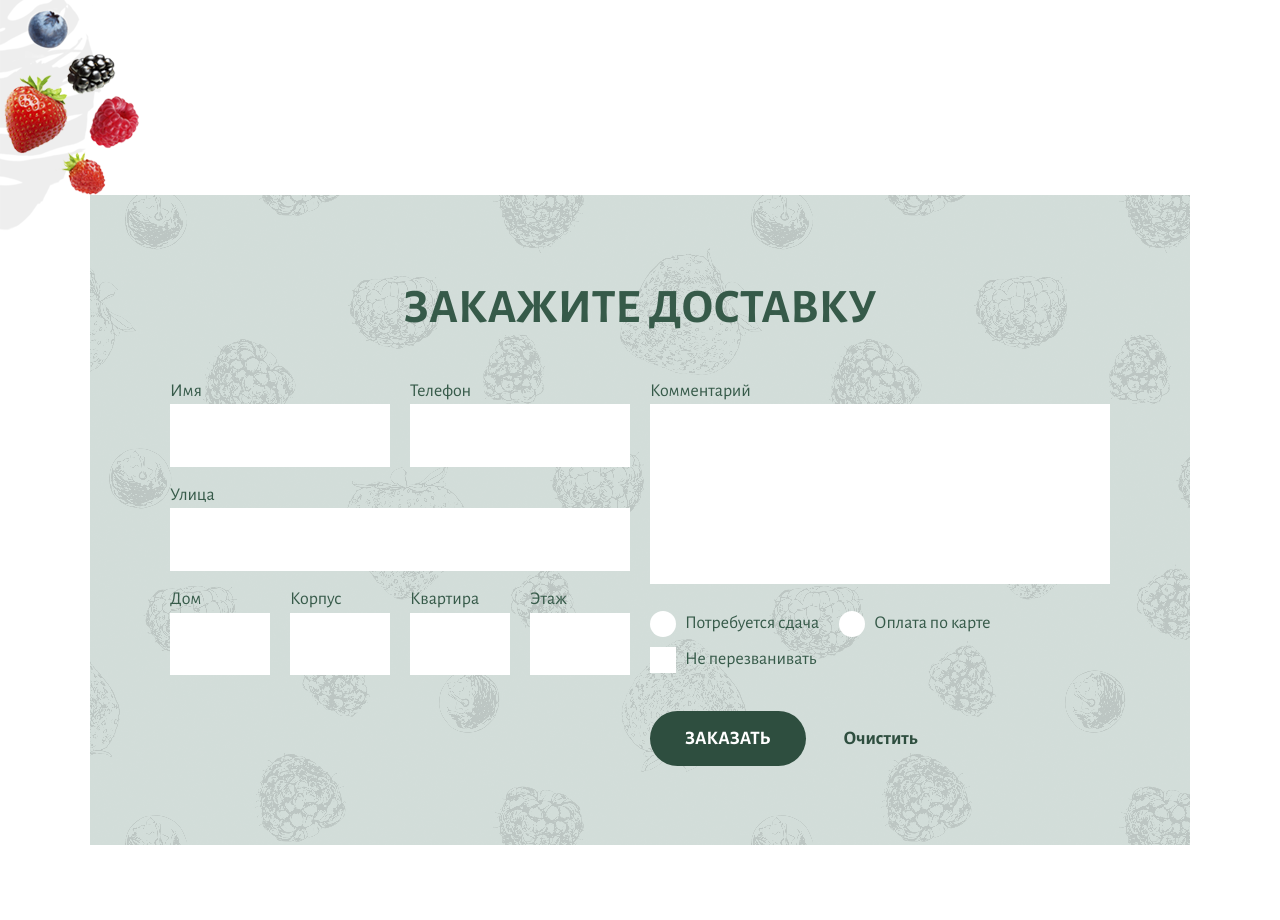
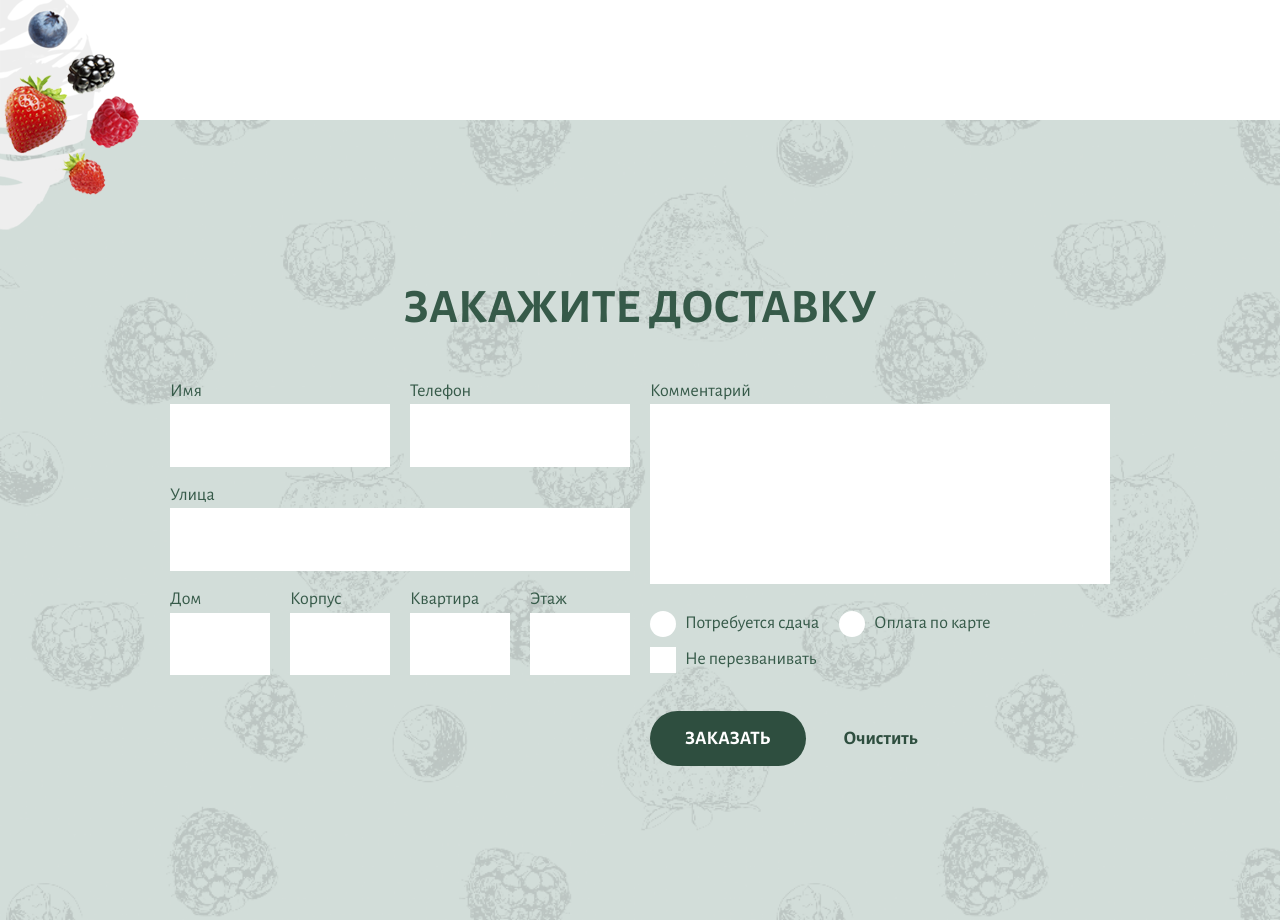
Before and after one commit to alexvik/alexvik.github.io, a plain HTML site: page index.html in a window 1280 px wide. Shown: the part 2280-3200 px from the top of the page. Drawn offline with nearby package versions, Linux system fonts and the light colour scheme.

Commit message:
Fixed bug in delivery form background.

```diff
--- a/css/blocks/delivery.scss
+++ b/css/blocks/delivery.scss
@@ -1,5 +1,5 @@
 .delivery {
-  background: url('./../../images/decor/form-pattern.png') center center no-repeat;
+  background: url('./../../images/decor/form-pattern.png') center center / cover no-repeat;
 
   .delivery__content {
     margin-top: 20px;
```
Also changed, not shown: css/main.css.
